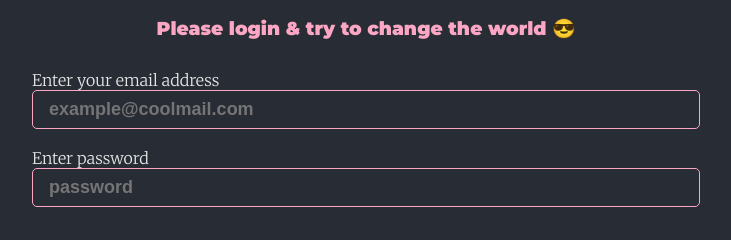
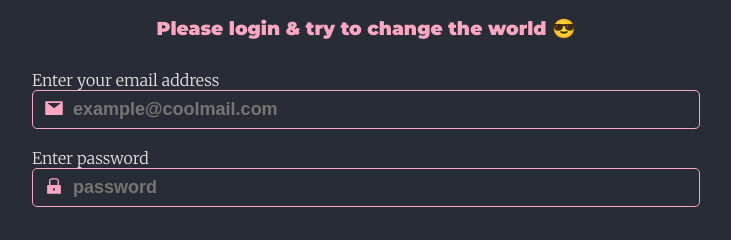
Before and after one commit to Vasylkivskyi/my-blog-frontend, a React (Create React App) app: page /admin in a window 1280 px wide. Shown: the part 253-493 px from the top of the page, without its empty margins (274-1005 px from the left). Built offline with nearby package versions, Linux system fonts and the light colour scheme; no server answers.

Commit message:
add icons to input

```diff
--- a/src/components/authForm/AuthForm.tsx
+++ b/src/components/authForm/AuthForm.tsx
@@ -5,9 +5,10 @@ import Input from '../inputComponent/Input';
 import './authForm.scss';
 
 const validationSchema = Yup.object().shape({
-  email: Yup.string().email('Must be a valid email address!')
+  email: Yup.string().email('Please enter a valid email address!')
     .required('Must enter an email!'),
-  password: Yup.string().min(6, 'Password must be longer than 6 characters'),
+  password: Yup.string().min(6, 'Password must be longer than 6 characters')
+    .required('Please enter password!'),
 
 });
 
--- a/src/components/inputComponent/Input.tsx
+++ b/src/components/inputComponent/Input.tsx
@@ -1,5 +1,7 @@
 import * as React from 'react';
 import './input.scss';
+import { AiFillLock, AiFillMail } from 'react-icons/ai';
+
 
 interface InputInterface {
   inputType: string;
@@ -30,6 +32,7 @@ const Input: React.FC<InputInterface> = ({
         onBlur={(e) => handleBlur(e)}
         onChange={(e) => handleChange(e)}
       />
+      <span className="input-icon">{inputType === 'email' ? <AiFillMail /> : <AiFillLock />}</span>
     </label>
     <div className="error">
       {inputType === 'email' ? emailErrors : passwordErrors }
--- a/src/components/inputComponent/input.scss
+++ b/src/components/inputComponent/input.scss
@@ -5,12 +5,24 @@
   margin-bottom: 1rem;
   text-align: left;
 
+  .label {
+    position: relative;
+
+    .input-icon {
+      position: absolute;
+      left: 12px;
+      top: 28px;
+      color: $violet;
+      font-size: 20px;
+    }
+
     .input-field {
       width: 100%;
       background: $background;
       border: 1px solid $violet;
       border-radius: 5px;
       padding: 0.5rem 1rem;
+      padding-left: 40px;
       font-size: 18px;
       color: $violet;
       font-weight: 600;
@@ -18,6 +30,7 @@
       &.has-error {
         color: $red;
         font-weight: 600;
+      }
     }
   }
 
--- a/src/styles/index.scss
+++ b/src/styles/index.scss
@@ -24,10 +24,6 @@ body {
   h2 {
     font-size: 2em;
     margin-bottom: 2px;
-
-    &:hover {
-      cursor: pointer;
-    }
   }
 
   h2,
```
Lines whose indentation alone changed are shown as unchanged.
